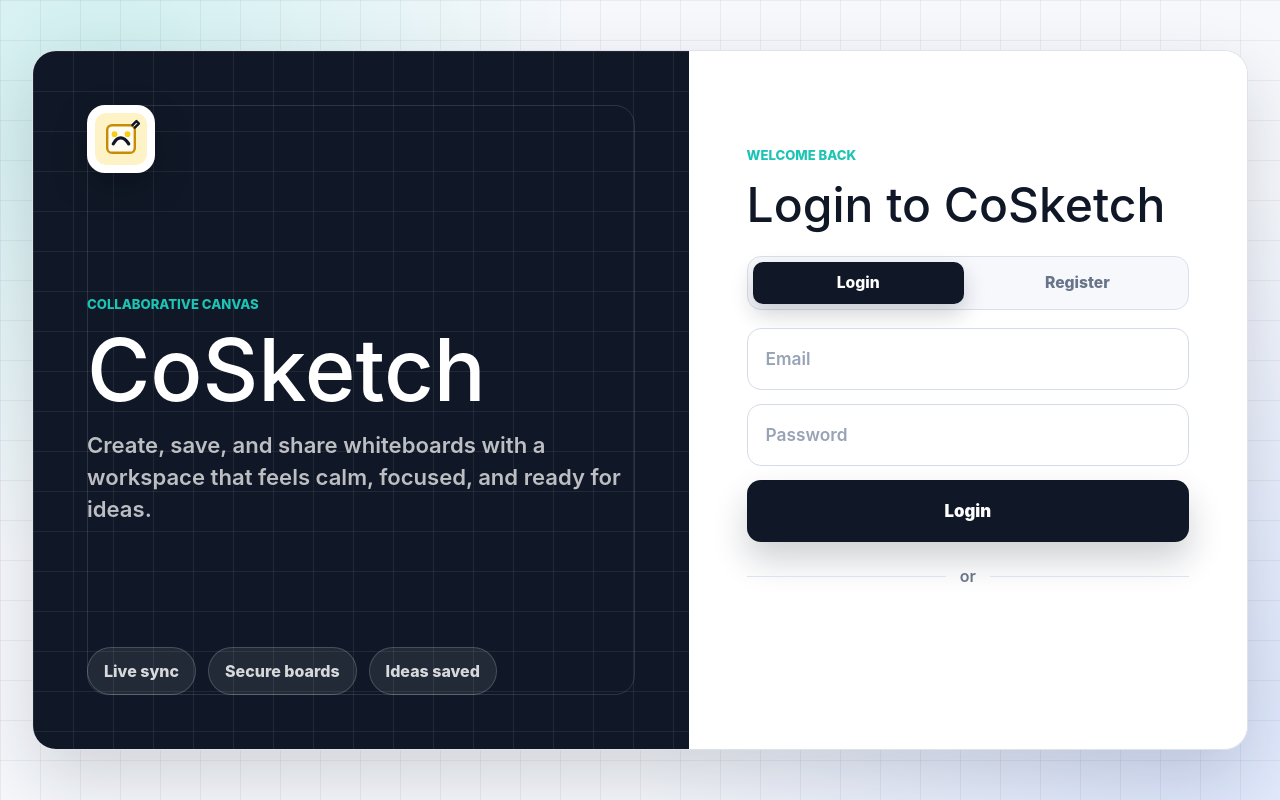
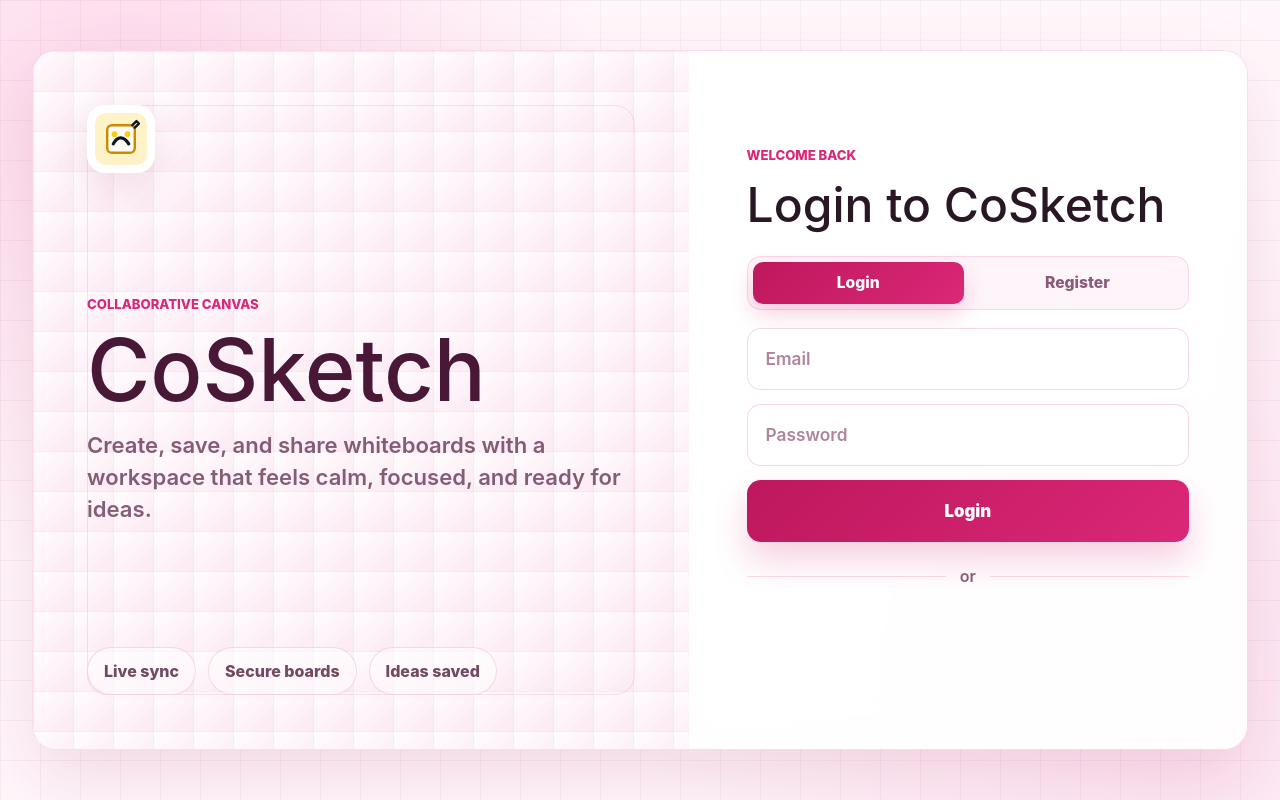
Before and after one commit to keshavguptase24b02024-eng/whiteboard_app, a React (Create React App) app in the folder Frontend/: page /auth in a window 1280 px wide. Built offline with nearby package versions, Linux system fonts and the light colour scheme; no server answers.

Commit message:
Update UI theme to pink glass style

```diff
--- a/Frontend/src/App.css
+++ b/Frontend/src/App.css
@@ -43,24 +43,24 @@
   right: 20px;
   z-index: 1001;
   padding: 12px 18px;
-  background-color: #101827;
+  background: linear-gradient(135deg, #be185d, #db2777);
   color: #ffffff;
   font-size: 14px;
   font-weight: 800;
   border: none;
   border-radius: 12px;
   cursor: pointer;
-  box-shadow: 0 12px 28px rgba(16, 24, 39, 0.2);
+  box-shadow: 0 12px 28px rgba(219, 39, 119, 0.2);
   transition: background-color 0.2s ease, transform 0.15s ease, box-shadow 0.2s ease;
 }
 
 .logout-btn:hover {
-  background-color: #172238;
+  background: linear-gradient(135deg, #9d174d, #be185d);
   transform: translateY(-2px);
-  box-shadow: 0 16px 34px rgba(16, 24, 39, 0.24);
+  box-shadow: 0 16px 34px rgba(219, 39, 119, 0.24);
 }
 
 .logout-btn:active {
-  background-color: #101827;
+  background: #be185d;
   transform: translateY(0);
 }
--- a/Frontend/src/Toolbar/index.module.css
+++ b/Frontend/src/Toolbar/index.module.css
@@ -7,10 +7,10 @@
   align-items: center;
   gap: 8px;
   padding: 10px;
-  border: 1px solid rgba(141, 154, 176, 0.32);
+  border: 1px solid rgba(236, 72, 153, 0.18);
   border-radius: 18px;
-  background: rgba(255, 255, 255, 0.9);
-  box-shadow: 0 18px 45px rgba(16, 24, 39, 0.14);
+  background: rgba(255, 255, 255, 0.62);
+  box-shadow: 0 18px 45px rgba(157, 23, 77, 0.13);
   backdrop-filter: blur(18px);
   transform: translateX(-50%);
 }
@@ -23,7 +23,7 @@
   justify-content: center;
   border: 1px solid transparent;
   border-radius: 12px;
-  color: #334155;
+  color: #5b2947;
   background: transparent;
   font-size: 1.28rem;
   cursor: pointer;
@@ -36,25 +36,25 @@
 }
 
 .toolItem:hover {
-  color: #101827;
-  background: #eef3f8;
+  color: #4a1837;
+  background: rgba(252, 231, 243, 0.8);
   transform: translateY(-1px);
 }
 
 .toolItem.active {
   color: #ffffff;
-  background: #101827;
-  border-color: #101827;
-  box-shadow: 0 10px 24px rgba(16, 24, 39, 0.22);
+  background: linear-gradient(135deg, #be185d, #db2777);
+  border-color: #db2777;
+  box-shadow: 0 10px 24px rgba(219, 39, 119, 0.24);
 }
 
 .toolItem:last-child {
   color: #ffffff;
-  background: #1cc4b5;
+  background: #f472b6;
 }
 
 .toolItem:last-child:hover {
-  background: #17ad9f;
+  background: #db2777;
 }
 
 @media (max-width: 760px) {
--- a/Frontend/src/components/Authentication/index.css
+++ b/Frontend/src/components/Authentication/index.css
@@ -3,14 +3,14 @@
   display: grid;
   place-items: center;
   padding: 32px;
-  color: #101827;
+  color: #2a1726;
   font-family: "Inter", "Segoe UI", sans-serif;
   background:
-    linear-gradient(90deg, rgba(16, 24, 39, 0.055) 1px, transparent 1px),
-    linear-gradient(rgba(16, 24, 39, 0.055) 1px, transparent 1px),
-    radial-gradient(circle at 8% 10%, rgba(28, 196, 181, 0.18), transparent 30rem),
-    radial-gradient(circle at 92% 90%, rgba(78, 129, 255, 0.16), transparent 34rem),
-    #f6f8fc;
+    linear-gradient(90deg, rgba(147, 51, 98, 0.055) 1px, transparent 1px),
+    linear-gradient(rgba(147, 51, 98, 0.055) 1px, transparent 1px),
+    radial-gradient(circle at 10% 12%, rgba(244, 114, 182, 0.22), transparent 30rem),
+    radial-gradient(circle at 92% 88%, rgba(251, 207, 232, 0.46), transparent 34rem),
+    #fff7fb;
   background-size: 40px 40px, 40px 40px, auto, auto, auto;
 }
 
@@ -20,10 +20,11 @@
   display: grid;
   grid-template-columns: 1.08fr 0.92fr;
   overflow: hidden;
-  border: 1px solid rgba(141, 154, 176, 0.28);
+  border: 1px solid rgba(236, 72, 153, 0.18);
   border-radius: 24px;
-  background: rgba(255, 255, 255, 0.92);
-  box-shadow: 0 28px 70px rgba(16, 24, 39, 0.16);
+  background: rgba(255, 255, 255, 0.64);
+  box-shadow: 0 28px 70px rgba(157, 23, 77, 0.13);
+  backdrop-filter: blur(22px);
 }
 
 .auth-brand-panel {
@@ -32,11 +33,12 @@
   flex-direction: column;
   justify-content: space-between;
   padding: 54px;
-  color: #ffffff;
+  color: #4a1837;
   background:
-    linear-gradient(90deg, rgba(255, 255, 255, 0.07) 1px, transparent 1px),
-    linear-gradient(rgba(255, 255, 255, 0.07) 1px, transparent 1px),
-    #101827;
+    linear-gradient(90deg, rgba(157, 23, 77, 0.07) 1px, transparent 1px),
+    linear-gradient(rgba(157, 23, 77, 0.07) 1px, transparent 1px),
+    linear-gradient(135deg, rgba(255, 255, 255, 0.78), rgba(252, 231, 243, 0.8)),
+    rgba(253, 242, 248, 0.76);
   background-size: 40px 40px;
 }
 
@@ -44,7 +46,7 @@
   content: "";
   position: absolute;
   inset: 54px;
-  border: 1px solid rgba(255, 255, 255, 0.12);
+  border: 1px solid rgba(236, 72, 153, 0.16);
   border-radius: 20px;
   pointer-events: none;
 }
@@ -56,7 +58,7 @@
   border-radius: 18px;
   background: #ffffff;
   object-fit: contain;
-  box-shadow: 0 14px 34px rgba(0, 0, 0, 0.25);
+  box-shadow: 0 14px 34px rgba(157, 23, 77, 0.12);
   z-index: 1;
 }
 
@@ -69,7 +71,7 @@
 .auth-kicker {
   display: block;
   margin-bottom: 14px;
-  color: #1cc4b5;
+  color: #db2777;
   font-size: 0.82rem;
   font-weight: 800;
   letter-spacing: 0;
@@ -78,7 +80,7 @@
 
 .app-title {
   margin: 0 0 18px;
-  color: #ffffff;
+  color: #4a1837;
   font-size: clamp(3.5rem, 7vw, 5.4rem);
   font-weight: 500;
   line-height: 0.95;
@@ -88,7 +90,7 @@
 .brand-copy p {
   max-width: 560px;
   margin: 0;
-  color: rgba(255, 255, 255, 0.72);
+  color: rgba(74, 24, 55, 0.68);
   font-size: 1.38rem;
   font-weight: 600;
   line-height: 1.45;
@@ -103,10 +105,10 @@
 
 .brand-pills span {
   padding: 11px 16px;
-  border: 1px solid rgba(255, 255, 255, 0.17);
+  border: 1px solid rgba(219, 39, 119, 0.16);
   border-radius: 999px;
-  color: rgba(255, 255, 255, 0.82);
-  background: rgba(255, 255, 255, 0.08);
+  color: rgba(74, 24, 55, 0.78);
+  background: rgba(255, 255, 255, 0.52);
   font-weight: 800;
 }
 
@@ -115,12 +117,13 @@
   flex-direction: column;
   justify-content: center;
   padding: 58px;
-  background: rgba(255, 255, 255, 0.88);
+  background: rgba(255, 255, 255, 0.58);
+  backdrop-filter: blur(22px);
 }
 
 .auth-container h2 {
   margin: 0 0 24px;
-  color: #101827;
+  color: #2a1726;
   font-size: clamp(2.1rem, 4vw, 3rem);
   font-weight: 500;
   line-height: 1.1;
@@ -132,16 +135,16 @@
   gap: 8px;
   margin-bottom: 18px;
   padding: 5px;
-  border: 1px solid #d9e0eb;
+  border: 1px solid rgba(236, 72, 153, 0.18);
   border-radius: 14px;
-  background: #f6f8fc;
+  background: rgba(253, 242, 248, 0.72);
 }
 
 .auth-toggle button {
   min-height: 42px;
   border: 0;
   border-radius: 10px;
-  color: #687489;
+  color: #8b5a76;
   background: transparent;
   font-size: 0.98rem;
   font-weight: 800;
@@ -151,8 +154,8 @@
 
 .auth-toggle button.active {
   color: #ffffff;
-  background: #101827;
-  box-shadow: 0 10px 22px rgba(16, 24, 39, 0.2);
+  background: linear-gradient(135deg, #be185d, #db2777);
+  box-shadow: 0 10px 22px rgba(219, 39, 119, 0.22);
 }
 
 .auth-message {
@@ -164,14 +167,14 @@
 }
 
 .auth-message.success {
-  color: #08715f;
-  background-color: #defaf5;
-  border: 1px solid #8ce6db;
+  color: #047857;
+  background-color: rgba(220, 252, 231, 0.82);
+  border: 1px solid #86efac;
 }
 
 .auth-message.error {
   color: #991b1b;
-  background-color: #fff0f0;
+  background-color: rgba(255, 241, 242, 0.88);
   border: 1px solid #fecaca;
 }
 
@@ -185,10 +188,10 @@
   width: 100%;
   min-height: 62px;
   padding: 0 18px;
-  border: 1px solid #d4dce9;
+  border: 1px solid rgba(219, 39, 119, 0.18);
   border-radius: 14px;
-  color: #101827;
-  background: #ffffff;
+  color: #2a1726;
+  background: rgba(255, 255, 255, 0.72);
   font-size: 1.08rem;
   outline: none;
   box-sizing: border-box;
@@ -196,18 +199,18 @@
 }
 
 .auth-container input::placeholder {
-  color: #98a3b5;
+  color: #b1849d;
   font-weight: 600;
 }
 
 .auth-container input:focus {
-  border-color: #1cc4b5;
-  box-shadow: 0 0 0 4px rgba(28, 196, 181, 0.14);
+  border-color: #db2777;
+  box-shadow: 0 0 0 4px rgba(219, 39, 119, 0.12);
 }
 
 .password-hint {
   margin: -4px 0 2px;
-  color: #687489;
+  color: #8b5a76;
   font-size: 0.82rem;
   line-height: 1.45;
   text-align: left;
@@ -218,18 +221,18 @@
   border: none;
   border-radius: 14px;
   color: #ffffff;
-  background: #101827;
+  background: linear-gradient(135deg, #be185d, #db2777);
   font-size: 1.05rem;
   font-weight: 900;
   cursor: pointer;
-  box-shadow: 0 18px 34px rgba(16, 24, 39, 0.2);
+  box-shadow: 0 18px 34px rgba(219, 39, 119, 0.22);
   transition: background-color 0.2s ease, transform 0.2s ease, box-shadow 0.2s ease;
 }
 
 .auth-container button[type="submit"]:hover:not(:disabled) {
   transform: translateY(-2px);
-  background: #172238;
-  box-shadow: 0 22px 42px rgba(16, 24, 39, 0.24);
+  background: linear-gradient(135deg, #9d174d, #be185d);
+  box-shadow: 0 22px 42px rgba(219, 39, 119, 0.26);
 }
 
 .auth-container button[type="submit"]:disabled {
@@ -242,7 +245,7 @@
   align-items: center;
   gap: 14px;
   margin: 22px 0;
-  color: #687489;
+  color: #8b5a76;
   font-weight: 600;
 }
 
@@ -251,7 +254,7 @@
   content: "";
   flex: 1;
   height: 1px;
-  background: #dce3ee;
+  background: rgba(219, 39, 119, 0.16);
 }
 
 .google-login-wrap {
--- a/Frontend/src/components/Board/index.module.css
+++ b/Frontend/src/components/Board/index.module.css
@@ -19,8 +19,8 @@
 
 /* Focus indicator similar to active color box style */
 .textElementBox:focus {
-  border-bottom: 2px solid #1cc4b5;
-  box-shadow: 0 1px 0 0 #1cc4b5;
+  border-bottom: 2px solid #db2777;
+  box-shadow: 0 1px 0 0 #db2777;
 }
 
 .backButton {
@@ -29,11 +29,11 @@
   left: 24px;
   z-index: 50;
   padding: 12px 18px;
-  border: 1px solid rgba(141, 154, 176, 0.3);
+  border: 1px solid rgba(236, 72, 153, 0.18);
   border-radius: 14px;
-  color: #101827;
-  background: rgba(255, 255, 255, 0.9);
-  box-shadow: 0 14px 34px rgba(16, 24, 39, 0.12);
+  color: #4a1837;
+  background: rgba(255, 255, 255, 0.62);
+  box-shadow: 0 14px 34px rgba(157, 23, 77, 0.12);
   backdrop-filter: blur(18px);
   font-weight: 800;
   cursor: pointer;
@@ -41,9 +41,9 @@
 }
 
 .backButton:hover {
-  background: #ffffff;
+  background: rgba(255, 255, 255, 0.82);
   transform: translateY(-2px);
-  box-shadow: 0 18px 40px rgba(16, 24, 39, 0.16);
+  box-shadow: 0 18px 40px rgba(157, 23, 77, 0.16);
 }
 
 @media (max-width: 760px) {
--- a/Frontend/src/index.css
+++ b/Frontend/src/index.css
@@ -10,7 +10,7 @@ body {
     sans-serif;
   -webkit-font-smoothing: antialiased;
   -moz-osx-font-smoothing: grayscale;
-  color: #101827;
+  color: #2a1726;
 }
 
 #canvas {
@@ -21,10 +21,10 @@ body {
   z-index: 0;
   display: block;
   background:
-    linear-gradient(90deg, rgba(16, 24, 39, 0.055) 1px, transparent 1px),
-    linear-gradient(rgba(16, 24, 39, 0.055) 1px, transparent 1px),
-    radial-gradient(circle at 100% 0%, rgba(78, 129, 255, 0.09), transparent 28rem),
-    #f7f9fc;
+    linear-gradient(90deg, rgba(147, 51, 98, 0.052) 1px, transparent 1px),
+    linear-gradient(rgba(147, 51, 98, 0.052) 1px, transparent 1px),
+    radial-gradient(circle at 100% 0%, rgba(251, 207, 232, 0.5), transparent 28rem),
+    #fff9fc;
   background-size: 38px 38px, 38px 38px, auto, auto;
 }
 
```
Also changed, not shown: Frontend/src/components/Dashboard/index.css (+50 -49 lines), Frontend/src/components/Toolbox/index.module.css (+11 -11 lines).
